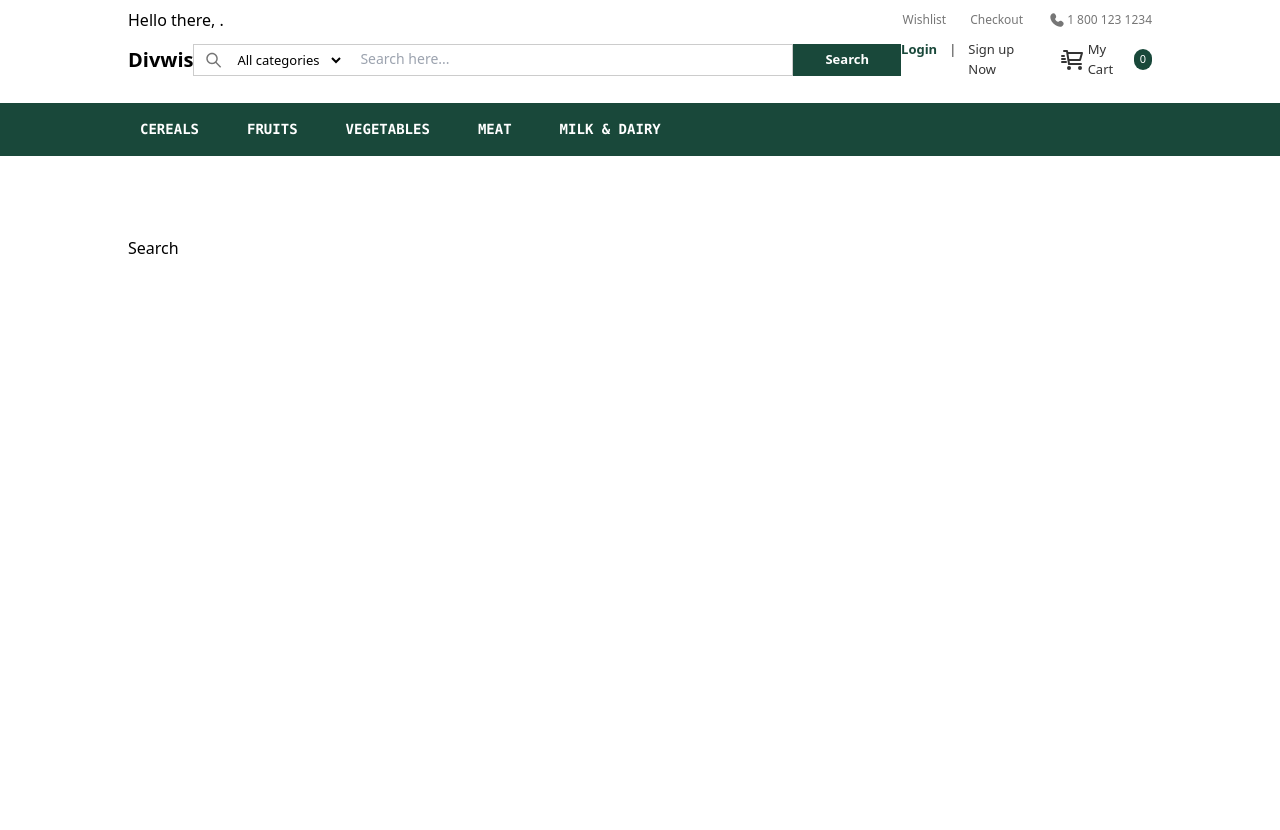
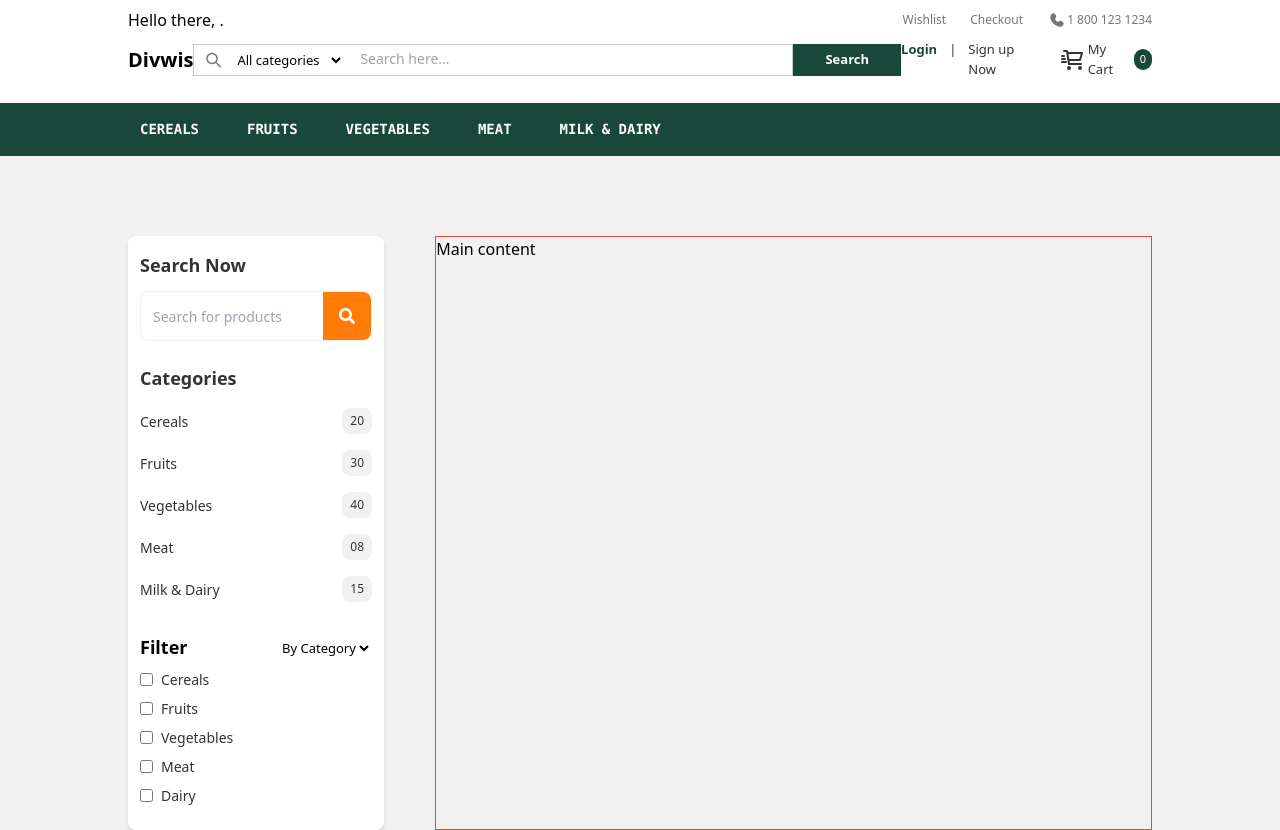
Before and after one commit to Frokesy/divwis, a React (Vite) app: page /shops in a window 1280 px wide. Before the commit the page ends 800 px from the top, so only its background shows below. Built offline with nearby package versions, Linux system fonts and the light colour scheme; no server answers; the database is empty.

Commit message:
WIP on filter component

```diff
--- /dev/null
+++ b/src/components/shops/Categories.tsx
@@ -0,0 +1,53 @@
+const Categories = () => {
+  const categories = [
+    {
+      id: 1,
+      name: "Cereals",
+      quantity: 20,
+    },
+    {
+      id: 2,
+      name: "Fruits",
+      quantity: 30,
+    },
+    {
+      id: 3,
+      name: "Vegetables",
+      quantity: 40,
+    },
+    {
+      id: 4,
+      name: "Meat",
+      quantity: 8,
+    },
+    {
+      id: 5,
+      name: "Milk & Dairy",
+      quantity: 15,
+    },
+  ];
+
+  return (
+    <div>
+      <h2 className="text-[#333] text-[18px] font-semibold pt-6">Categories</h2>
+
+      <div className="mt-2">
+        {categories.map((category) => (
+          <div
+            key={category.id}
+            className="flex items-center justify-between py-2"
+          >
+            <h2 className="text-[#333] text-[14px]">{category.name}</h2>
+            <span className="text-[#333] text-[12px] bg-[#f1f1f1] py-1 px-2 rounded-lg">
+              {category.quantity < 10
+                ? `0${category.quantity}`
+                : category.quantity}
+            </span>
+          </div>
+        ))}
+      </div>
+    </div>
+  );
+};
+
+export default Categories;
--- /dev/null
+++ b/src/components/shops/Filter.tsx
@@ -0,0 +1,52 @@
+import { useState } from "react";
+
+const Filter = () => {
+    const [selectedFilter, setSelectedFilter] = useState('By Category');
+
+    const handleFilterChange = (event: React.ChangeEvent<HTMLSelectElement>) => {
+        setSelectedFilter(event.target.value);
+    };
+
+    console.log(selectedFilter)
+  return (
+    <div>
+      <div className="flex justify-between items-center mb-2 pt-6">
+        <h3 className="font-semibold text-[18px]">Filter</h3>
+        <select
+          name=""
+          id=""
+          className="text-[13px] bg-inherit outline-none text-[]"
+          value={selectedFilter}
+          onChange={handleFilterChange}
+        >
+          <option>By Category</option>
+          <option>By Price</option>
+        </select>
+      </div>
+      <div>
+        <label className="flex items-center mb-2">
+          <input type="checkbox" className="mr-2" />
+          <span className="text-[#333] text-[14px]">Cereals</span>
+        </label>
+        <label className="flex items-center mb-2">
+          <input type="checkbox" className="mr-2" />
+          <span className="text-[#333] text-[14px]">Fruits</span>
+        </label>
+        <label className="flex items-center mb-2">
+          <input type="checkbox" className="mr-2" />
+          <span className="text-[#333] text-[14px]">Vegetables</span>
+        </label>
+        <label className="flex items-center mb-2">
+          <input type="checkbox" className="mr-2" />
+          <span className="text-[#333] text-[14px]">Meat</span>
+        </label>
+        <label className="flex items-center mb-2">
+          <input type="checkbox" className="mr-2" />
+          <span className="text-[#333] text-[14px]">Dairy</span>
+        </label>
+      </div>
+    </div>
+  );
+};
+
+export default Filter;
--- a/src/components/shops/Search.tsx
+++ b/src/components/shops/Search.tsx
@@ -1,10 +1,22 @@
+import { FaSearch } from "react-icons/fa";
 
 const Search = () => {
   return (
     <div>
-      <h2>Search</h2>
+      <h2 className="text-[#333] text-[18px] font-semibold">Search Now</h2>
+
+      <div className="flex items-center input-field mt-3 border border-[#f1f1f1] rounded-lg">
+        <input
+          type="text"
+          placeholder="Search for products"
+          className="w-full border-none bg-inherit px-3 text-[14px] outline-none"
+        />
+        <div className="bg-[#ff7c08] p-4 rounded-r-lg">
+          <FaSearch fill="#fff" />
+        </div>
+      </div>
     </div>
-  )
-}
+  );
+};
 
-export default Search
+export default Search;
--- a/src/components/shops/SideNav.tsx
+++ b/src/components/shops/SideNav.tsx
@@ -1,9 +1,13 @@
+import Categories from "./Categories"
+import Filter from "./Filter"
 import Search from "./Search"
 
 const SideNav = () => {
   return (
-    <div>
+    <div className="bg-[#fff] px-3 py-4 rounded-lg shadow-md">
         <Search />
+        <Categories />
+        <Filter />
     </div>
   )
 }
--- a/src/pages/shops/index.tsx
+++ b/src/pages/shops/index.tsx
@@ -1,17 +1,24 @@
-import Header from "../../components/defaults/Header"
-import NavMenu from "../../components/defaults/NavMenu"
-import SideNav from "../../components/shops/SideNav"
+import Header from "../../components/defaults/Header";
+import NavMenu from "../../components/defaults/NavMenu";
+import SideNav from "../../components/shops/SideNav";
 
 const Shops = () => {
   return (
     <div>
       <Header />
       <NavMenu />
-      <div className="flex w-[80vw] mx-auto mt-[10vh]">
-        <SideNav />
+      <div className="bg-[#f1f1f1] min-h-[80vh]">
+        <div className="flex w-[80vw] mx-auto justify-between pt-[10vh]">
+          <div className="w-[25%]">
+            <SideNav />
+          </div>
+          <div className="main w-[70%] border border-red-500">
+            <h2>Main content</h2>
+          </div>
+        </div>
       </div>
     </div>
-  )
-}
+  );
+};
 
-export default Shops
+export default Shops;
```
